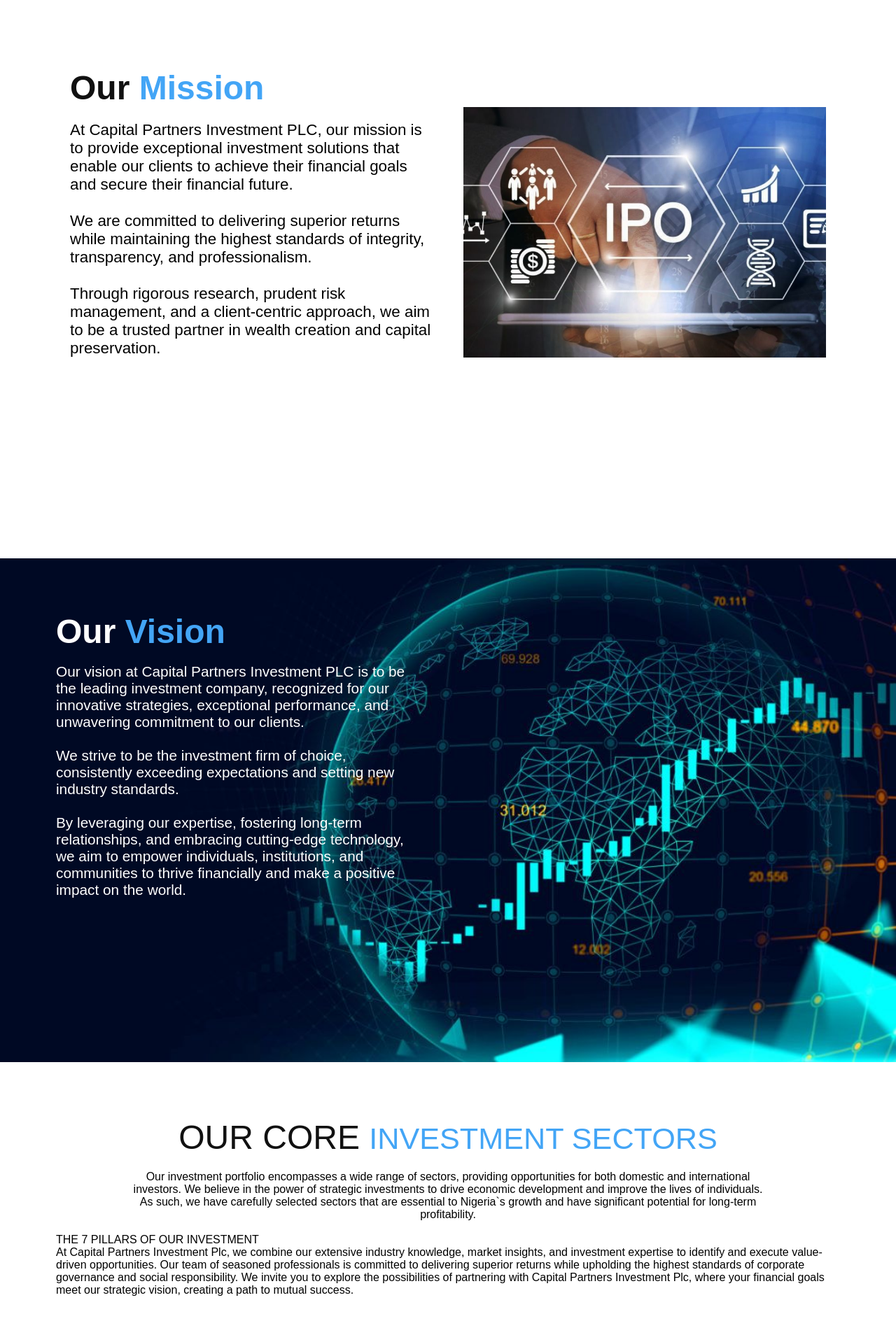
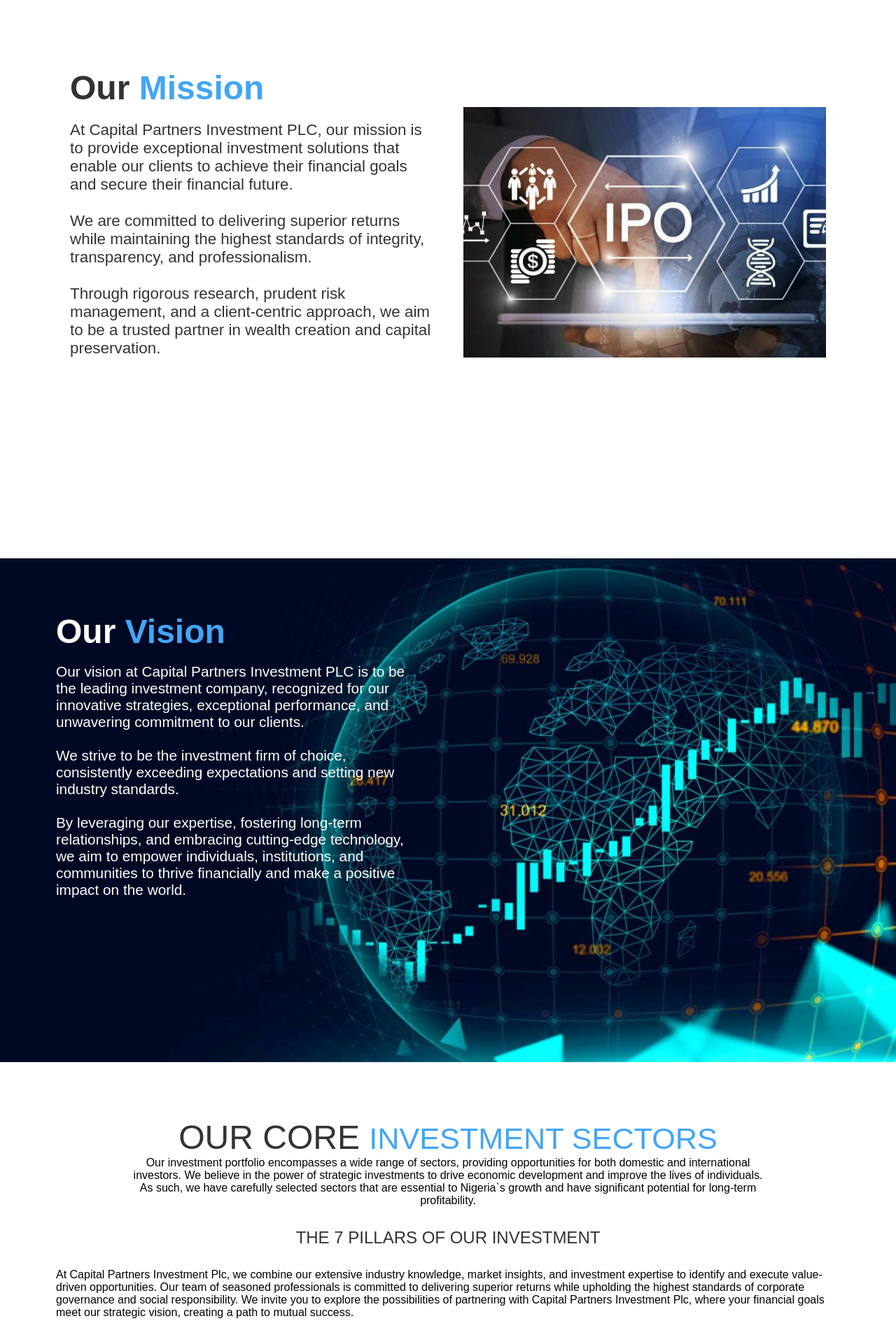
Before and after one commit to Chandrasura25/Capital-Partners, a React (Vite) app: page / in a window 1280 px wide. Shown: the part 802-2700 px from the top of the page at 70% size. Built offline with nearby package versions, Linux system fonts and the light colour scheme.

Commit message:
pillars and core sector

```diff
--- a/src/components/Pillar.jsx
+++ b/src/components/Pillar.jsx
@@ -18,7 +18,7 @@
           carefully selected sectors that are essential to Nigeria`s growth and
           have significant potential for long-term profitability.</motion.p>
         </motion.div>
-        <br /> <span>THE 7 PILLARS OF OUR INVESTMENT</span>
+        <motion.p className={pillarStyles.subText}>THE <span>7 PILLARS</span> OF OUR INVESTMENT</motion.p>
         <div className="bottom">
           At Capital Partners Investment Plc, we combine our extensive industry
           knowledge, market insights, and investment expertise to identify and
--- a/src/styles/Mission.module.css
+++ b/src/styles/Mission.module.css
@@ -11,7 +11,7 @@
   justify-content: space-between;
 }
 .titleText {
-  color: #111;
+  color: #333;
   font-size: 3em;
   font-weight: 700;
 }
@@ -24,6 +24,7 @@
   margin-top:20px;
   font-weight: 400;
   font-size: 1.4em;
+  color: #333;
 }
 .row .col50 {
   position: relative;
--- a/src/styles/Pillar.module.css
+++ b/src/styles/Pillar.module.css
@@ -4,22 +4,29 @@
   padding: 80px;
 }
 .titleText {
-  color: #111;
+  color: #333;
   font-size: 3em;
   font-weight: 500;
   text-align: center;
 }
- .titleText span {
+.titleText span {
   color: #43a5f6;
   font-weight: 400;
   font-size: 0.9em;
 }
-.top{
-    position: relative;
-    font-size: 1em;
-    font-weight: 400;
-    text-align: center;
-    padding: 20px 100px 0;
+.top {
+  position: relative;
+  font-size: 1em;
+  font-weight: 400;
+  text-align: center;
+  padding: 0px 100px;
+}
+.subText {
+  color: #333;
+  font-size: 1.5em;
+  font-weight: 400;
+  text-align: center;
+  padding: 30px;
 }
 /*.titleText p {
   color: #111;
```
Also changed, not shown: src/components/Card.jsx (added, +10 -0 lines).
